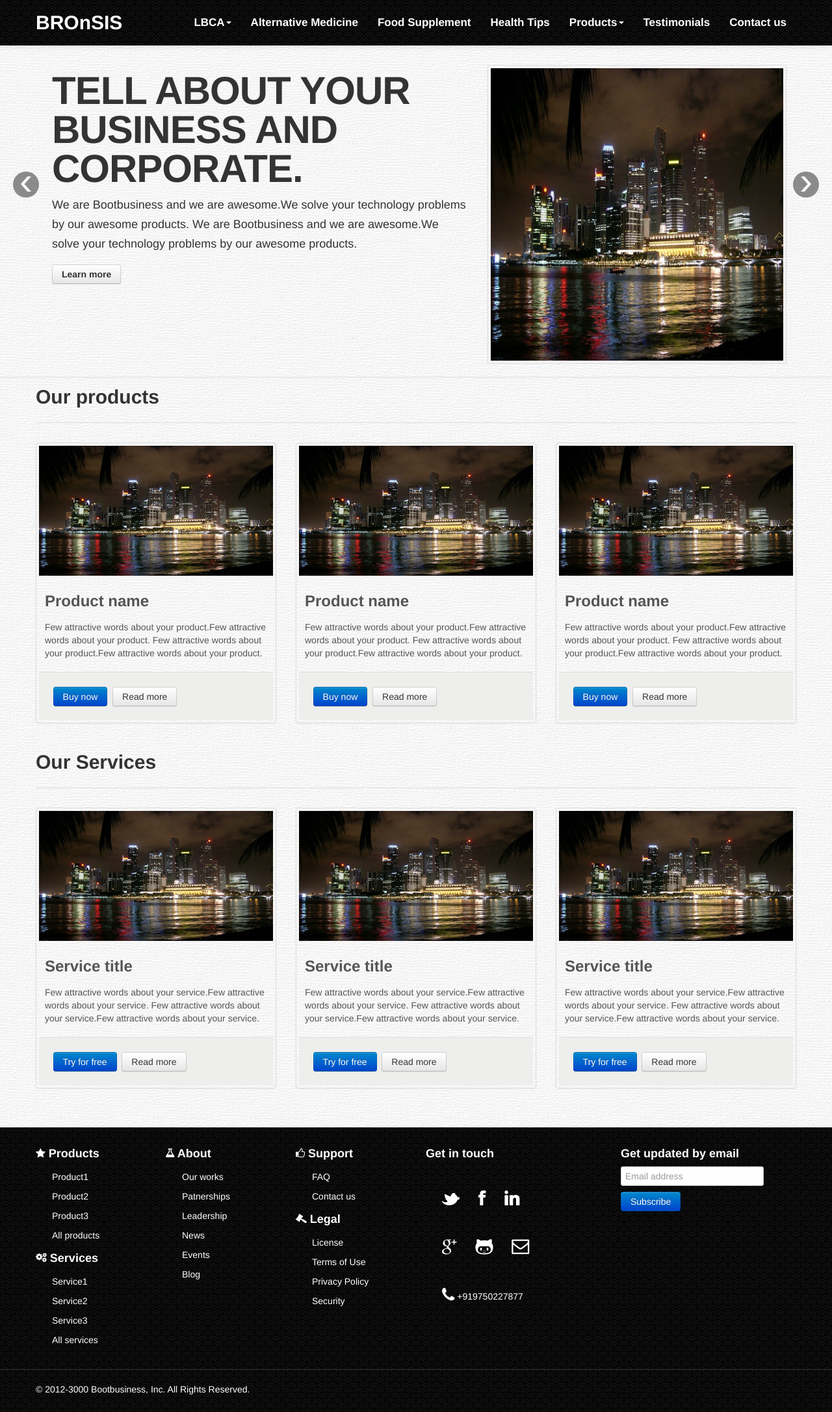
After one commit to itsromack/bronsis, a PHP site: page /_index.html in a window 1280 px wide. The commit adds this page. Shown: the whole page at 65% size. Run offline with PHP 8.4, Linux system fonts and the light colour scheme.

Commit message:
added about page and some refactoring

```diff
--- /dev/null
+++ b/_index.html
@@ -0,0 +1,422 @@
+<!DOCTYPE html>
+<html lang="en">
+  <head>
+    <meta charset="utf-8">
+    <meta name="viewport" content="width=device-width, initial-scale=1.0">
+    <meta name="description" content="Bootbusiness | Short description about company">
+    <meta name="author" content="Your name">
+    <title>BROnSIS | Your High Tech Alternative Wellness Center</title>
+    <!-- Bootstrap -->
+    <link href="css/bootstrap.min.css" rel="stylesheet">
+    <!-- Bootstrap responsive -->
+    <link href="css/bootstrap-responsive.min.css" rel="stylesheet">
+    <!-- Font awesome - iconic font with IE7 support -->
+    <link href="css/font-awesome.css" rel="stylesheet">
+    <link href="css/font-awesome-ie7.css" rel="stylesheet">
+    <!-- Bootbusiness theme -->
+    <link href="css/boot-business.css" rel="stylesheet">
+  </head>
+  <body>
+    <!-- Start: HEADER -->
+    <header>
+      <!-- Start: Navigation wrapper -->
+      <div class="navbar navbar-fixed-top">
+        <div class="navbar-inner">
+          <div class="container">
+            <a href="index.html" class="brand brand-bootbus">BROnSIS</a>
+            <!-- Below button used for responsive navigation -->
+            <button type="button" class="btn btn-navbar" data-toggle="collapse" data-target=".nav-collapse">
+              <span class="icon-bar"></span>
+              <span class="icon-bar"></span>
+              <span class="icon-bar"></span>
+            </button>
+            <!-- Start: Primary navigation -->
+            <div class="nav-collapse collapse">
+              <ul class="nav pull-right">
+                <li class="dropdown">
+                  <a href="#" class="dropdown-toggle" data-toggle="dropdown">LBCA<b class="caret"></b></a>
+                  <ul class="dropdown-menu">
+                    <li class="nav-header">ABOUT LBCS</li>
+                    <li><a href="product.html">Vision</a></li>
+                    <li><a href="product.html">Mission</a></li>
+                    <li><a href="product.html">Goal</a></li>
+                    <li class="nav-header">LBCA PHILIPPINES</li>
+                    <li><a href="product.html">LBCA</a></li>
+                    <li><a href="product.html">Pioneers</a></li>
+                    <li><a href="product.html">Awards and Achievements</a></li>
+                    <li><a href="product.html">Company Affiliations</a></li>
+                    <li><a href="product.html">Message to the Public</a></li>
+                    <!-- <li><a href="all_products.html">All products</a></li> -->
+                    <li class="divider"></li>
+                    <li class="nav-header">LEGAL DOCUMENTS</li>
+                    <li><a href="service.html">BFAD</a></li>
+                    <li><a href="service.html">SEC</a></li>
+                    <li><a href="service.html">DOH</a></li>
+                    <li><a href="service.html">DTI</a></li>
+                    <li><a href="service.html">Permit to Operate (LBCA Clinic)</a></li>
+                    <!-- <li><a href="all_services.html">All services</a></li> -->
+                  </ul>
+                </li>
+                <li><a href="product.html">Alternative Medicine</a></li>
+                <li><a href="product.html">Food Supplement</a></li>
+                <li><a href="product.html">Health Tips</a></li>
+                <li class="dropdown">
+                  <a href="#" class="dropdown-toggle" data-toggle="dropdown">Products<b class="caret"></b></a>
+                  <ul class="dropdown-menu">
+                    <li class="nav-header">PRODUCTS</li>
+                    <li><a href="product.html">Grapeseed Extract with CoQ10</a></li>
+                    <li><a href="product.html">Alkaline Mineral Capsules</a></li>
+                    <li><a href="product.html">Pure Alkaline Drop (SAM)</a></li>
+                    <li><a href="product.html">Vitamin C</a></li>
+                    <li><a href="product.html">Barley</a></li>
+                    <li><a href="product.html">Premium One</a></li>
+                    <li><a href="product.html">Power Drops</a></li>
+                    <li><a href="product.html">Spiruplus</a></li>
+                    <li><a href="product.html">Pure Natural Raw Honey</a></li>
+                    <li><a href="product.html">Cotton Hankey</a></li>
+                    <li><a href="product.html">Organic Juices</a></li>
+                    <li><a href="product.html">Organic Soap and Shampoo</a></li>
+                    <li><a href="product.html">Organic Fertilizer</a></li>
+                  </ul>
+                </li>
+                <!--
+                <li class="dropdown">
+                  <a href="#" class="dropdown-toggle" data-toggle="dropdown">About<b class="caret"></b></a>
+                  <ul class="dropdown-menu">
+                    <li><a href="product.html">Vision</a></li>
+                    <li><a href="product.html">Mission</a></li>
+                    <li><a href="product.html">Goal</a></li><li><a href="our_works.html">Our works</a></li>
+                    <li><a href="patnerships.html">Parnerships</a></li>
+                    <li><a href="leadership.html">Leadership</a></li>
+                    <li><a href="news.html">News</a></li>
+                    <li><a href="events.html">Events</a></li>
+                    <li><a href="blog.html">Blog</a></li>
+                  </ul>
+                </li>
+                -->
+                <!-- <li><a href="faq.html">FAQ</a></li> -->
+                <li><a href="faq.html">Testimonials</a></li>
+                <li><a href="contact_us.html">Contact us</a></li>
+                <!-- <li><a href="signup.html">Sign up</a></li>
+                <li><a href="signin.html">Sign in</a></li> -->
+              </ul>
+            </div>
+          </div>
+        </div>
+      </div>
+      <!-- End: Navigation wrapper -->
+    </header>
+    <!-- End: HEADER -->
+    <!-- Start: MAIN CONTENT -->
+    <div class="content">
+      <!-- Start: slider -->
+      <div class="slider">
+        <div class="container-fluid">
+          <div id="heroSlider" class="carousel slide">
+            <div class="carousel-inner">
+              <div class="active item">
+                <div class="hero-unit">
+                  <div class="row-fluid">
+                    <div class="span7 marketting-info">
+                      <h1>TELL ABOUT YOUR BUSINESS AND CORPORATE.</h1>
+                      <p>
+                        We are Bootbusiness and we are awesome.We solve your technology problems by our awesome products.
+                        We are Bootbusiness and we are awesome.We solve your technology problems by our awesome products.
+                      </p>
+                      <h3>
+                        <a href="product.html" class="btn">Learn more</a>
+                      </h3>
+                    </div>
+                    <div class="span5">
+                      <img src="img/placeholder.jpg" class="thumbnail">
+                    </div>
+                  </div>
+                </div>
+              </div>
+              <div class="item">
+                <div class="hero-unit">
+                  <div class="row-fluid">
+                    <div class="span7 marketting-info">
+                      <h1>TELL ABOUT YOUR NATURE OF WORK</h1>
+                      <p>
+                        We are Bootbusiness and we design ultimate website applications.
+                        We are Bootbusiness and we design ultimate website applications.
+                      </p>
+                      <h3>
+                        <a href="service.html" class="btn">Learn more</a>
+                      </h3>
+                    </div>
+                    <div class="span5">
+                      <img src="img/placeholder.jpg" class="thumbnail">
+                    </div>
+                  </div>
+                </div>
+              </div>
+              <div class="item">
+                <div class="hero-unit">
+                  <div class="row-fluid">
+                    <div class="span7 marketting-info">
+                      <h1>TELL ABOUT YOUR PRODUCT</h1>
+                      <p>
+                        Get excited about our products.We build awesome products in mobile.
+                        We build awesome products in mobile.We build awesome products in mobile.
+                      </p>
+                      <h3>
+                        <a href="#" class="btn btn-primary">Buy now</a>
+                        <a href="product.html" class="btn">Learn more</a>
+                      </h3>
+                    </div>
+                    <div class="span5">
+                      <img src="img/placeholder.jpg" class="thumbnail">
+                    </div>
+                  </div>
+                </div>
+              </div>
+              <div class="item">
+                <div class="hero-unit">
+                  <div class="row-fluid">
+                    <div class="span7 marketting-info">
+                      <h1>TELL ABOUT YOUR ANOTHER PRODUCT</h1>
+                      <p>
+                        Get excited about our products.We build awesome products in mobile.
+                        We build awesome products in mobile.We build awesome products in mobile.
+                      </p>
+                      <h3>
+                        <a href="#" class="btn btn-primary">Buy now</a>
+                        <a href="product.html" class="btn">Learn more</a>
+                      </h3>
+                    </div>
+                    <div class="span5">
+                      <img src="img/placeholder.jpg" class="thumbnail">
+                    </div>
+                  </div>
+                </div>
+              </div>
+            </div>
+            <a class="left carousel-control" href="#heroSlider" data-slide="prev">‹</a>
+            <a class="right carousel-control" href="#heroSlider" data-slide="next">›</a>
+          </div>
+        </div>
+      </div>
+      <!-- End: slider -->
+      <!-- Start: PRODUCT LIST -->
+        <div class="container">
+          <div class="page-header">
+            <h2>Our products</h2>
+          </div>
+          <div class="row-fluid">
+            <ul class="thumbnails">
+              <li class="span4">
+                <div class="thumbnail">
+                  <img src="img/placeholder-360x200.jpg" alt="product name">
+                  <div class="caption">
+                    <h3>Product name</h3>
+                    <p>
+                      Few attractive words about your product.Few attractive words about your product.
+                      Few attractive words about your product.Few attractive words about your product.
+                    </p>
+                  </div>
+                  <div class="widget-footer">
+                    <p>
+                      <a href="#" class="btn btn-primary">Buy now</a>&nbsp;
+                      <a href="product.html" class="btn">Read more</a>
+                    </p>
+                  </div>
+                </div>
+              </li>
+              <li class="span4">
+                <div class="thumbnail">
+                  <img src="img/placeholder-360x200.jpg" alt="product name">
+                  <div class="caption">
+                    <h3>Product name</h3>
+                    <p>
+                      Few attractive words about your product.Few attractive words about your product.
+                      Few attractive words about your product.Few attractive words about your product.
+                    </p>
+                  </div>
+                  <div class="widget-footer">
+                    <p>
+                      <a href="#" class="btn btn-primary">Buy now</a>&nbsp;
+                      <a href="product.html" class="btn">Read more</a>
+                    </p>
+                  </div>
+                </div>
+              </li>
+              <li class="span4">
+                <div class="thumbnail">
+                  <img src="img/placeholder-360x200.jpg" alt="product name">
+                  <div class="caption">
+                    <h3>Product name</h3>
+                    <p>
+                      Few attractive words about your product.Few attractive words about your product.
+                      Few attractive words about your product.Few attractive words about your product.
+                    </p>
+                  </div>
+                  <div class="widget-footer">
+                    <p>
+                      <a href="#" class="btn btn-primary">Buy now</a>&nbsp;
+                      <a href="product.html" class="btn">Read more</a>
+                    </p>
+                  </div>
+                </div>
+              </li>
+            </ul>
+          </div>
+          <div class="page-header">
+            <h2>Our Services</h2>
+          </div>
+          <div class="row-fluid">
+            <ul class="thumbnails">
+              <li class="span4">
+                <div class="thumbnail">
+                  <img src="img/placeholder-360x200.jpg" alt="product name">
+                  <div class="caption">
+                    <h3>Service title</h3>
+                    <p>
+                      Few attractive words about your service.Few attractive words about your service.
+                      Few attractive words about your service.Few attractive words about your service.
+                    </p>
+                  </div>
+                  <div class="widget-footer">
+                    <p>
+                      <a href="#" class="btn btn-primary">Try for free</a>&nbsp;
+                      <a href="product.html" class="btn">Read more</a>
+                    </p>
+                  </div>
+                </div>
+              </li>
+              <li class="span4">
+                <div class="thumbnail">
+                  <img src="img/placeholder-360x200.jpg" alt="product name">
+                  <div class="caption">
+                    <h3>Service title</h3>
+                    <p>
+                      Few attractive words about your service.Few attractive words about your service.
+                      Few attractive words about your service.Few attractive words about your service.
+                    </p>
+                  </div>
+                  <div class="widget-footer">
+                    <p>
+                      <a href="#" class="btn btn-primary">Try for free</a>&nbsp;
+                      <a href="product.html" class="btn">Read more</a>
+                    </p>
+                  </div>
+                </div>
+              </li>
+              <li class="span4">
+                <div class="thumbnail">
+                  <img src="img/placeholder-360x200.jpg" alt="product name">
+                  <div class="caption">
+                    <h3>Service title</h3>
+                    <p>
+                      Few attractive words about your service.Few attractive words about your service.
+                      Few attractive words about your service.Few attractive words about your service.
+                    </p>
+                  </div>
+                  <div class="widget-footer">
+                    <p>
+                      <a href="#" class="btn btn-primary">Try for free</a>&nbsp;
+                      <a href="product.html" class="btn">Read more</a>
+                    </p>
+                  </div>
+                </div>
+              </li>
+            </ul>
+          </div>
+        </div>
+      <!-- End: PRODUCT LIST -->
+    </div>
+    <!-- End: MAIN CONTENT -->
+    <!-- Start: FOOTER -->
+    <footer>
+      <div class="container">
+        <div class="row">
+          <div class="span2">
+            <h4><i class="icon-star icon-white"></i> Products</h4>
+            <nav>
+              <ul class="quick-links">
+                <li><a href="product.html">Product1</a></li>
+                <li><a href="product.html">Product2</a></li>
+                <li><a href="product.html">Product3</a></li>
+                <li><a href="all_products.html">All products</a></li>
+              </ul>
+            </nav>
+            <h4><i class="icon-cogs icon-white"></i> Services</h4>
+            <nav>
+              <ul class="quick-links">
+                <li><a href="service.html">Service1</a></li>
+                <li><a href="service.html">Service2</a></li>
+                <li><a href="service.html">Service3</a></li>
+                <li><a href="all_services.html">All services</a></li>
+              </ul>
+            </nav>
+          </div>
+          <div class="span2">
+            <h4><i class="icon-beaker icon-white"></i> About</h4>
+            <nav>
+              <ul class="quick-links">
+                <li><a href="our_works.html">Our works</a></li>
+                <li><a href="patnerships.html">Patnerships</a></li>
+                <li><a href="leadership.html">Leadership</a></li>
+                <li><a href="news.html">News</a></li>
+                <li><a href="events.html">Events</a></li>
+                <li><a href="blog.html">Blog</a></li>
+              <ul>
+            </nav>
+          </div>
+          <div class="span2">
+            <h4><i class="icon-thumbs-up icon-white"></i> Support</h4>
+            <nav>
+              <ul class="quick-links">
+                <li><a href="faq.html">FAQ</a></li>
+                <li><a href="contact_us.html">Contact us</a></li>
+              </ul>
+            </nav>
+            <h4><i class="icon-legal icon-white"></i> Legal</h4>
+            <nav>
+              <ul class="quick-links">
+                <li><a href="#">License</a></li>
+                <li><a href="#">Terms of Use</a></li>
+                <li><a href="#">Privacy Policy</a></li>
+                <li><a href="#">Security</a></li>
+              </ul>
+            </nav>
+          </div>
+          <div class="span3">
+            <h4>Get in touch</h4>
+            <div class="social-icons-row">
+              <a href="#"><i class="icon-twitter"></i></a>
+              <a href="#"><i class="icon-facebook"></i></a>
+              <a href="#"><i class="icon-linkedin"></i></a>
+            </div>
+            <div class="social-icons-row">
+              <a href="#"><i class="icon-google-plus"></i></a>
+              <a href="#"><i class="icon-github"></i></a>
+              <a href="mailto:soundar.rathinasamy@gmail.com"><i class="icon-envelope"></i></a>
+            </div>
+            <div class="social-icons-row">
+              <i class="icon-phone icon-large phone-number"></i> +919750227877
+            </div>
+          </div>
+          <div class="span3">
+            <h4>Get updated by email</h4>
+            <form>
+              <input type="text" name="email" placeholder="Email address">
+              <input type="submit" class="btn btn-primary" value="Subscribe">
+            </form>
+          </div>
+        </div>
+      </div>
+      <hr class="footer-divider">
+      <div class="container">
+        <p>
+          &copy; 2012-3000 Bootbusiness, Inc. All Rights Reserved.
+        </p>
+      </div>
+    </footer>
+    <!-- End: FOOTER -->
+    <script type="text/javascript" src="js/jquery.min.js"></script>
+    <script type="text/javascript" src="js/bootstrap.min.js"></script>
+    <script type="text/javascript" src="js/boot-business.js"></script>
+  </body>
+</html>
--- a/header.php
+++ b/header.php
@@ -23,7 +23,7 @@
       <div class="navbar navbar-fixed-top">
         <div class="navbar-inner">
           <div class="container">
-            <a href="index.html" class="brand brand-bootbus">BROnSIS</a>
+            <a href="index.php" class="brand brand-bootbus">BROnSIS</a>
             <!-- Below button used for responsive navigation -->
             <button type="button" class="btn btn-navbar" data-toggle="collapse" data-target=".nav-collapse">
               <span class="icon-bar"></span>
--- /dev/null
+++ b/phpinfo.php
@@ -0,0 +1,3 @@
+<?php
+phpinfo();
+?>
```
Also changed, not shown: about.php (added, +60 -0 lines), index.php (+3 -90 lines), index_slider.php (added, +76 -0 lines), menu.php (+4 -4 lines), img/red-blood-cells.jpg (added).
